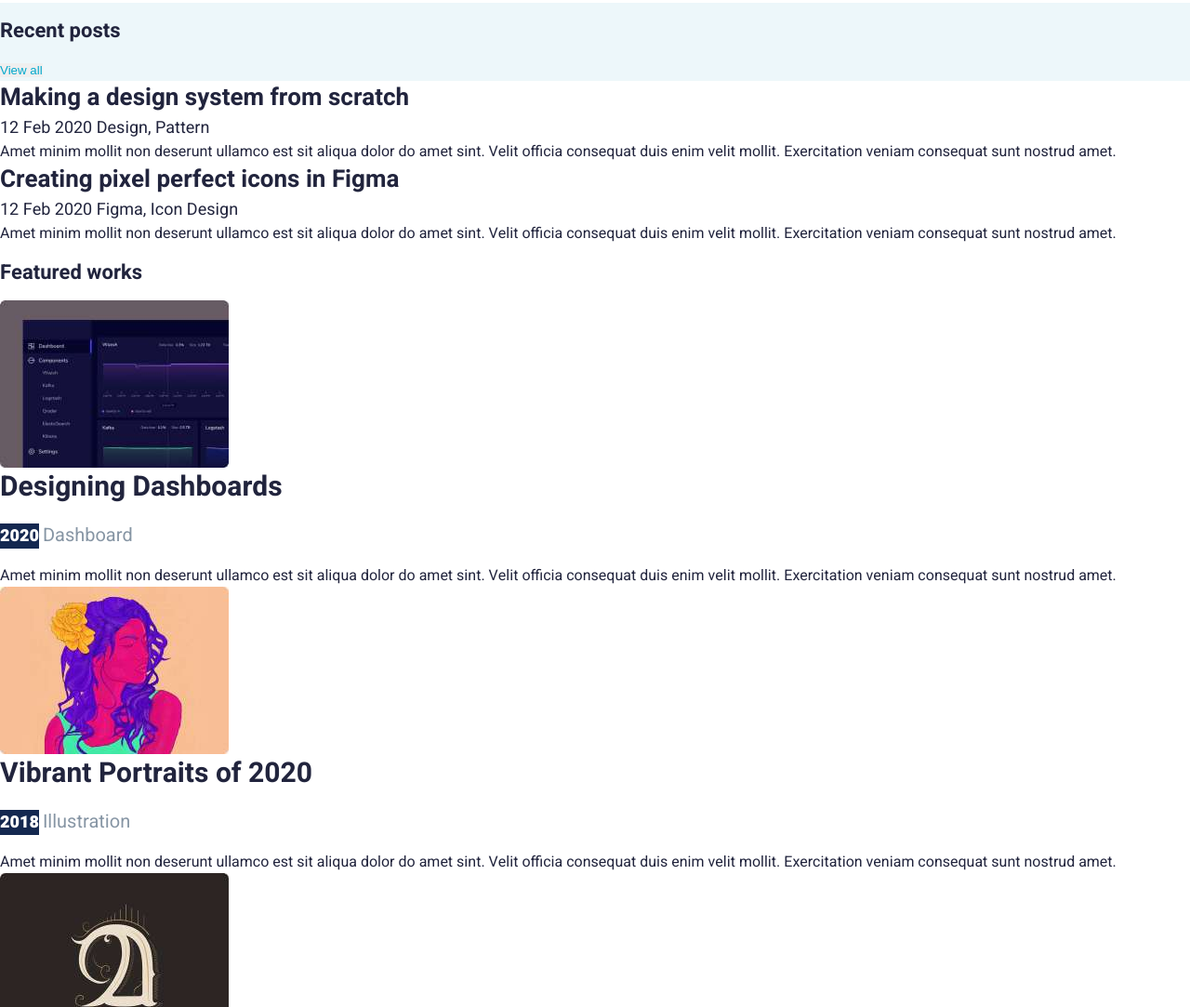
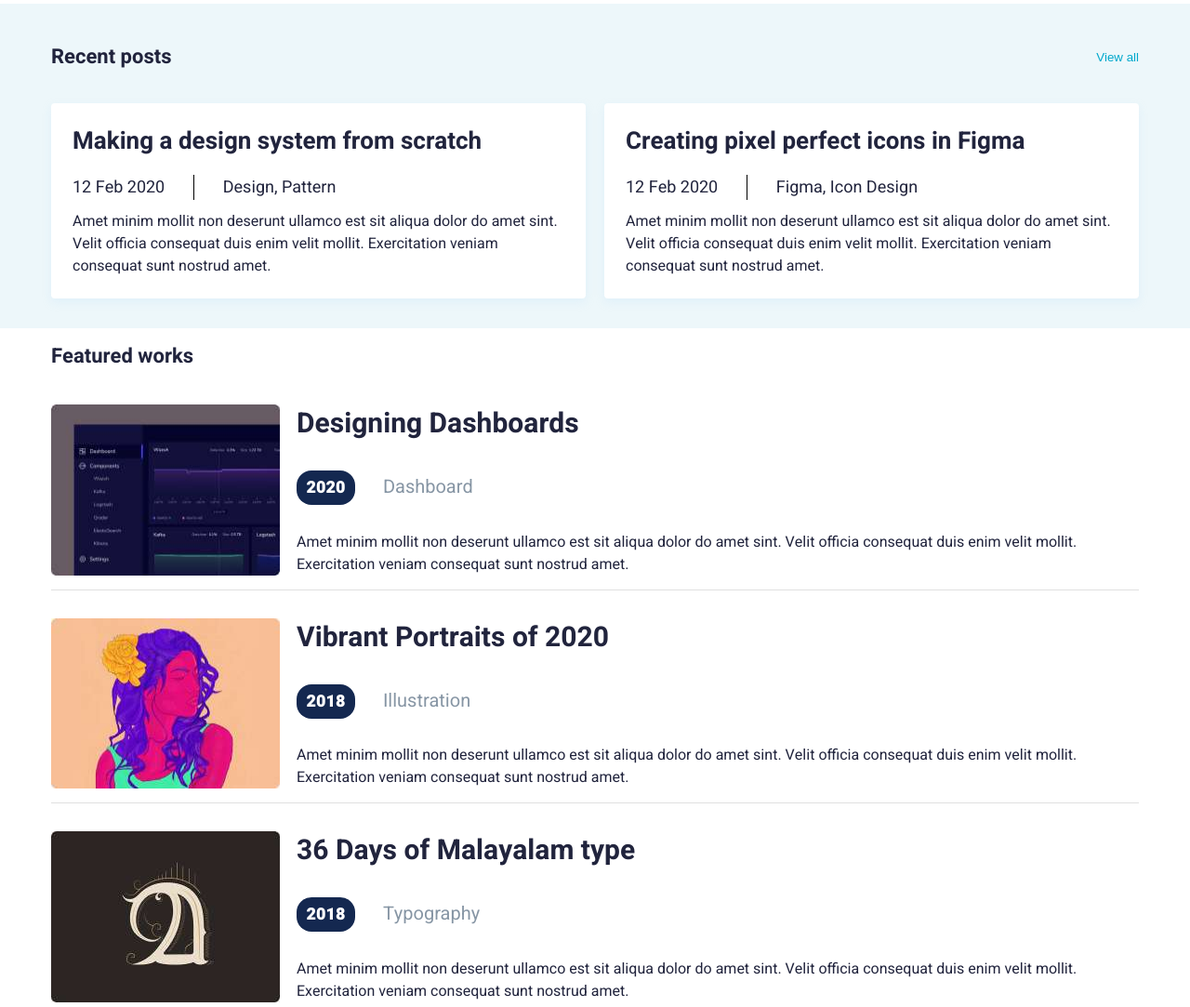
Before and after one commit to Krenichniy/profile-page-markup, a plain HTML site: page index.html in a window 1280 px wide. Shown: the part 558-1641 px from the top of the page at 93% size. Drawn offline with Linux system fonts and the light colour scheme.

Commit message:
added styles for sections

```diff
--- a/css/styles.css
+++ b/css/styles.css
@@ -29,9 +29,13 @@ body{
     font-size: 16px;
     line-height: 1.5;
 }
+.container .nav-container:nth-child(2){
+    color:teal;
+}
 .container{
     width: 1200px;
     padding: 0 15px;
+
     margin-left: auto;
     margin-right: auto;
 }
@@ -49,6 +53,7 @@ body{
 /* header-section styles */
 .nav-item, .header-item{
     color:var(--secondary-text-color);
+    height: 30px;
 }
 
 .nav-item,
@@ -112,40 +117,97 @@ body{
 
 /* section-posts */
 .post-container{
+    padding-top: 27px;
+    padding-bottom: 32px;
     background-color: var(--posts-section-bg);
+}
+.post-header{
+    display: flex;
+    justify-content: space-between;
+}
+.post-list{
+    display: flex;
+    align-items: center;
+    margin-left: -20px;
+    /* justify-content: space-between; */
+    margin-top: 20px;
 }
 .post-title, .works-title{
     font-size: 22px;
     line-height: 2.73;
 }
 .post-btn{
+    background: transparent;
+    outline: none;
+    cursor: pointer;
     color: var(--view-btn-color);
 }
 .post-item{
+    flex-basis: calc(100% / 2 - 20px);
+    padding: 23px;
+    margin-left: 20px;
     background-color: var(--background-color);
+    box-shadow: 0px 4px 10px rgba(187, 225, 250, 0.25);
+    border-radius: 4px;
 }
+/* .post-item:not(:first-child) {
+        margin-left: 20px;
+} */
 .post-item-title{
     font-weight: var(--fw-bold);
     font-size: 26px;
     line-height: 1.46;
 }
 .post-item-wrapper{
+    margin-top: 17px;
     font-size: 18px;
     line-height: 1.44;
 }
+.post-item-date{
+    padding-right: 31px;
+    border-right: 1px solid #000;
+
+}
+.post-item-theme{
+    margin-left: 26px;
+}
+.post-item-text{
+    margin-top: 11px;
+}
 
 /* works section */
-
+.works-list{
+    margin-top: 22px;
+}
+.works-item{
+    display: flex;
+    padding-bottom: 15px;
+    border-bottom: 1px solid #E0E0E0;
+}
+.works-item:not(:first-child) {
+    margin-top: 30px;
+}
+.works-item-main{
+    margin-left: 18px;
+}
 .works-item-class, .blog-item-theme{
     color: var(--works-type-color);
 }
+.works-item-info, .works-item-text{
+    margin-top: 16px;
+}
 
 .works-item-date{
+    padding: 5px 10.5px;
+    border-radius: 16px;
     background-color:var(--works-dates-bgc-color);
     color: var(--background-color);
     font-weight: var(--fw-extra-bold);
     font-size: 18px;
     line-height: 3.33;
+}
+.works-item-class{
+    margin-left: 26px;
 }
 .works-item-title{
     font-weight: var(--fw-bold);
--- a/index.html
+++ b/index.html
@@ -58,10 +58,13 @@
         </section>
         <!-- Section post -->
         <section class="post-container">
+            <div class="container">
+                <div class="post-header">
                     <h2 class="post-title"> Recent posts</h2>
                     <button type="button" class="post-btn">
                         View all
                     </button>
+                </div>
             <ul class="post-list">
                 <li class="post-item">
                     <h3 class="post-item-title">Making a design system from scratch</h3>
@@ -80,13 +83,16 @@
                     <p class="post-item-text">Amet minim mollit non deserunt ullamco est sit aliqua dolor do amet sint. Velit officia consequat duis enim velit mollit. Exercitation veniam consequat sunt nostrud amet.</p>
                 </li>
             </ul>
+            </div>
         </section>
         <!-- My-works -->
         <section class="works-container">
+            <div class="container">
                 <h2 class="works-title">Featured works</h2>
                 <ul class="works-list">
                     <li class="works-item">
                         <img src="./images/diagram_result.jpg" alt="diagram" class="works-item-image">
+                        <div class="works-item-main">
                             <h3 class="works-item-title">Designing Dashboards</h3>
                             <div class="works-item-info">
                                 <span class="works-item-date">2020</span>
@@ -94,9 +100,11 @@
                             </div>
                             <p class="works-item-text">Amet minim mollit non deserunt ullamco est sit aliqua dolor do amet sint. Velit officia consequat duis enim velit
                             mollit. Exercitation veniam consequat sunt nostrud amet.</p>
+                        </div>
                     </li>
                     <li class="works-item">
                         <img src="./images/women-portrait_result.jpg" alt="women portrait" class="works-item-image">
+                        <div class="works-item-main">
                             <h3 class="works-item-title">Vibrant Portraits of 2020</h3>
                             <div class="works-item-info">
                                 <span class="works-item-date">2018</span>
@@ -104,9 +112,11 @@
                             </div>
                             <p class="works-item-text">Amet minim mollit non deserunt ullamco est sit aliqua dolor do amet sint. Velit officia consequat duis enim velit
                             mollit. Exercitation veniam consequat sunt nostrud amet.</p>
+                        </div>
                     </li>
                     <li class="works-item">
                         <img src="./images/symbol_result.jpg" alt="symbol 'A'" class="works-item-image">
+                        <div class="works-item-main">
                             <h3 class="works-item-title">36 Days of Malayalam type</h3>
                             <div class="works-item-info">
                                 <span class="works-item-date">2018</span>
@@ -114,8 +124,10 @@
                             </div>
                             <p class="works-item-text">Amet minim mollit non deserunt ullamco est sit aliqua dolor do amet sint. Velit officia consequat duis enim velit
                             mollit. Exercitation veniam consequat sunt nostrud amet.</p>
+                        </div>
                     </li>
                 </ul>
+            </div>
         </section>
     </main>
     <footer>
```
Lines whose indentation alone changed are shown as unchanged.
